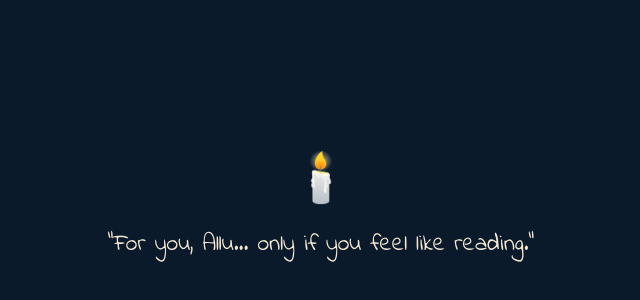
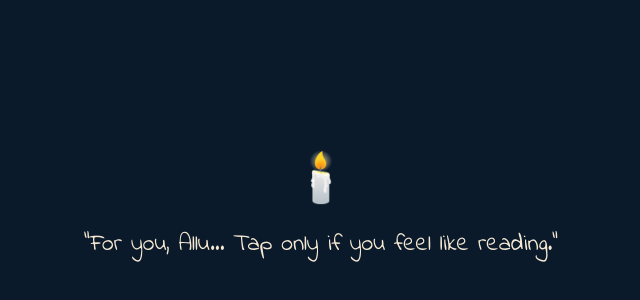
Before and after one commit to daveyadav/soft, a plain HTML site: page index.html in a window 1280 px wide. Shown: the part 184-484 px from the top of the page, without its empty margins (319-959 px from the left). Drawn offline with Linux system fonts and the light colour scheme.

Commit message:
Update index.html

```diff
--- a/index.html
+++ b/index.html
@@ -167,7 +167,7 @@
 <!-- Intro overlay -->
 <div id="start-overlay" role="button" tabindex="0">
   <div>🕯️</div>
-  <p style="font-size:1.5rem; margin-top:10px;">"For you, Allu... only if you feel like reading."</p>
+  <p style="font-size:1.5rem; margin-top:10px;">"For you, Allu... Tap only if you feel like reading."</p>
 </div>
 
 <!-- Cover page (first scrollable page) -->
```
